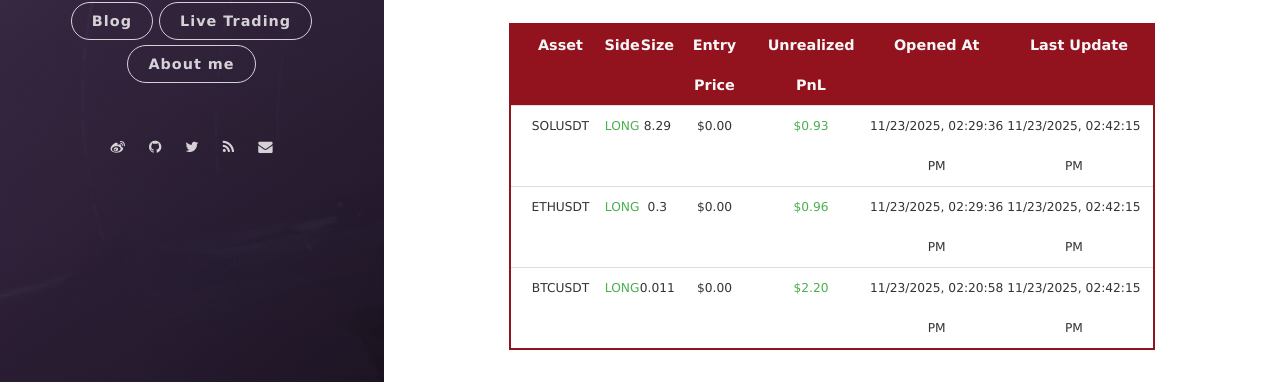
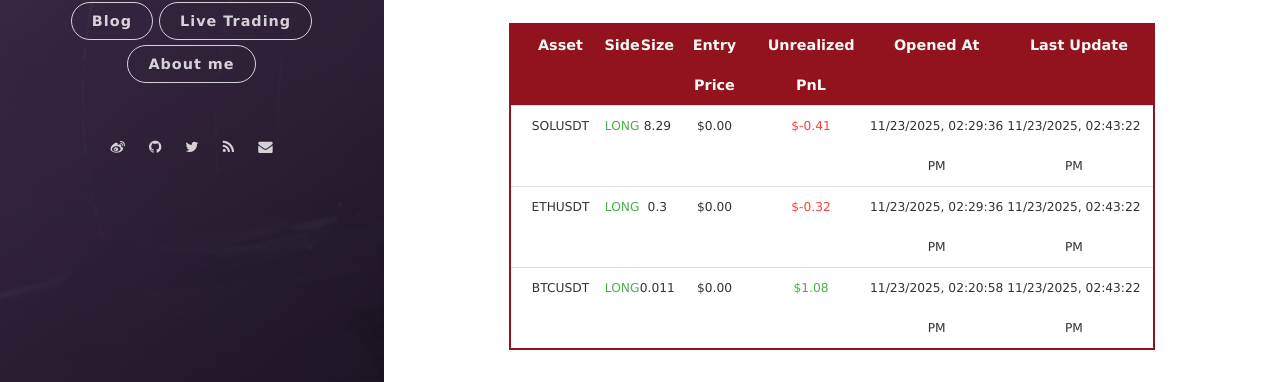
Before and after one commit to leeyegy/leeyegy.github.io, a Jekyll site: the page built from live-trading.html, in a window 1280 px wide and 1026 px high. Shown: the part 576-958 px from the top of the window. Built offline with Jekyll 4.4.1, drawn with Linux system fonts in a browser that asks for light colours; nearby versions of some CDN libraries.

Commit message:
AccountMonitor: refresh positions 2025-11-23T22:43:22+08:00

```diff
--- a/assets/data/binance/positions.json
+++ b/assets/data/binance/positions.json
@@ -4,26 +4,26 @@
     "side": "LONG",
     "size": 8.29,
     "entryPrice": 0.0,
-    "unrealizedPnl": 0.9252236,
+    "unrealizedPnl": -0.40627772,
     "openedAt": "2025-11-23T22:29:36+08:00",
-    "reportedAt": "2025-11-23T22:42:15+08:00"
+    "reportedAt": "2025-11-23T22:43:22+08:00"
   },
   {
     "symbol": "ETHUSDT",
     "side": "LONG",
     "size": 0.3,
     "entryPrice": 0.0,
-    "unrealizedPnl": 0.963,
+    "unrealizedPnl": -0.31538604,
     "openedAt": "2025-11-23T22:29:36+08:00",
-    "reportedAt": "2025-11-23T22:42:15+08:00"
+    "reportedAt": "2025-11-23T22:43:22+08:00"
   },
   {
     "symbol": "BTCUSDT",
     "side": "LONG",
     "size": 0.011,
     "entryPrice": 0.0,
-    "unrealizedPnl": 2.20297685,
+    "unrealizedPnl": 1.08352176,
     "openedAt": "2025-11-23T22:20:58+08:00",
-    "reportedAt": "2025-11-23T22:42:15+08:00"
+    "reportedAt": "2025-11-23T22:43:22+08:00"
   }
 ]
```
